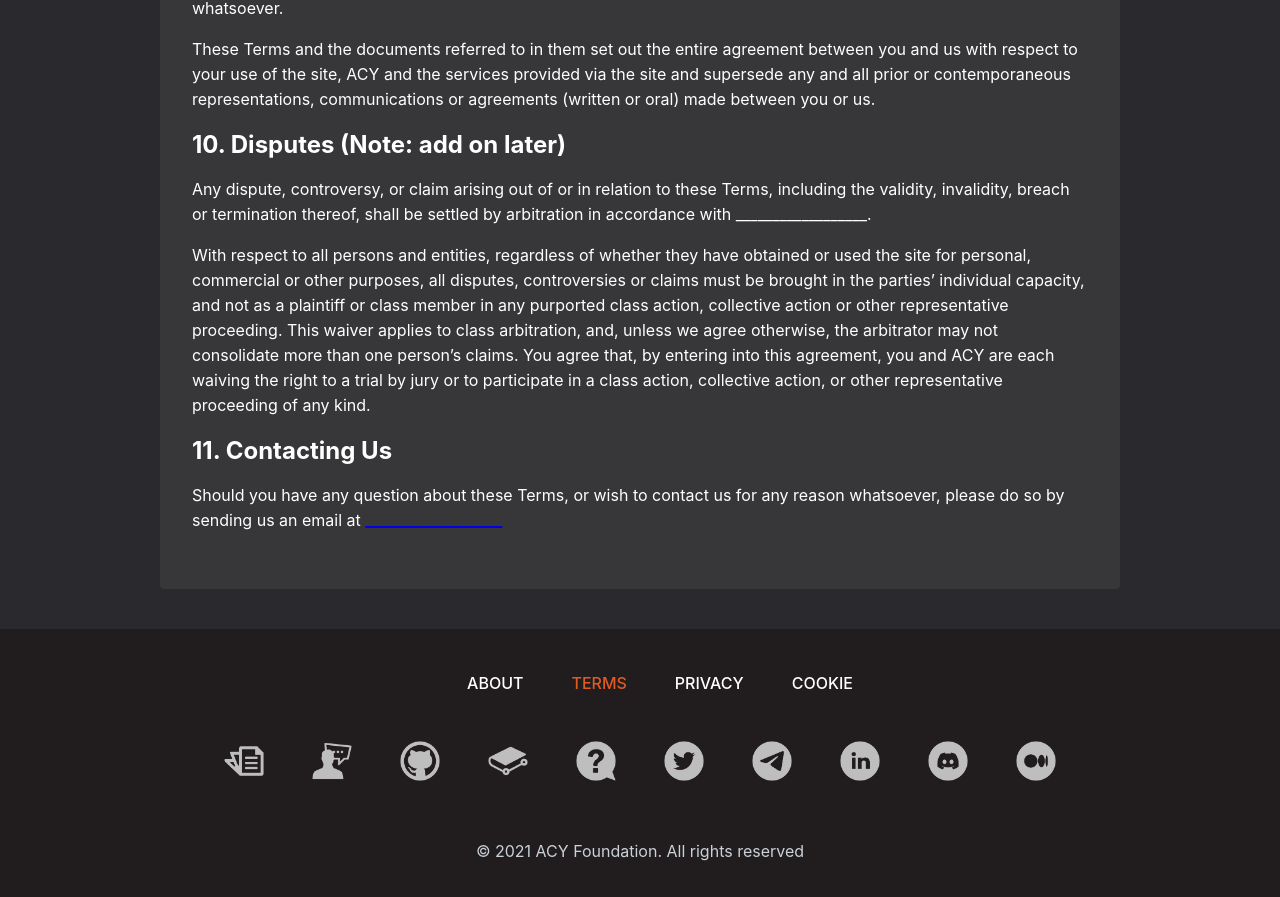
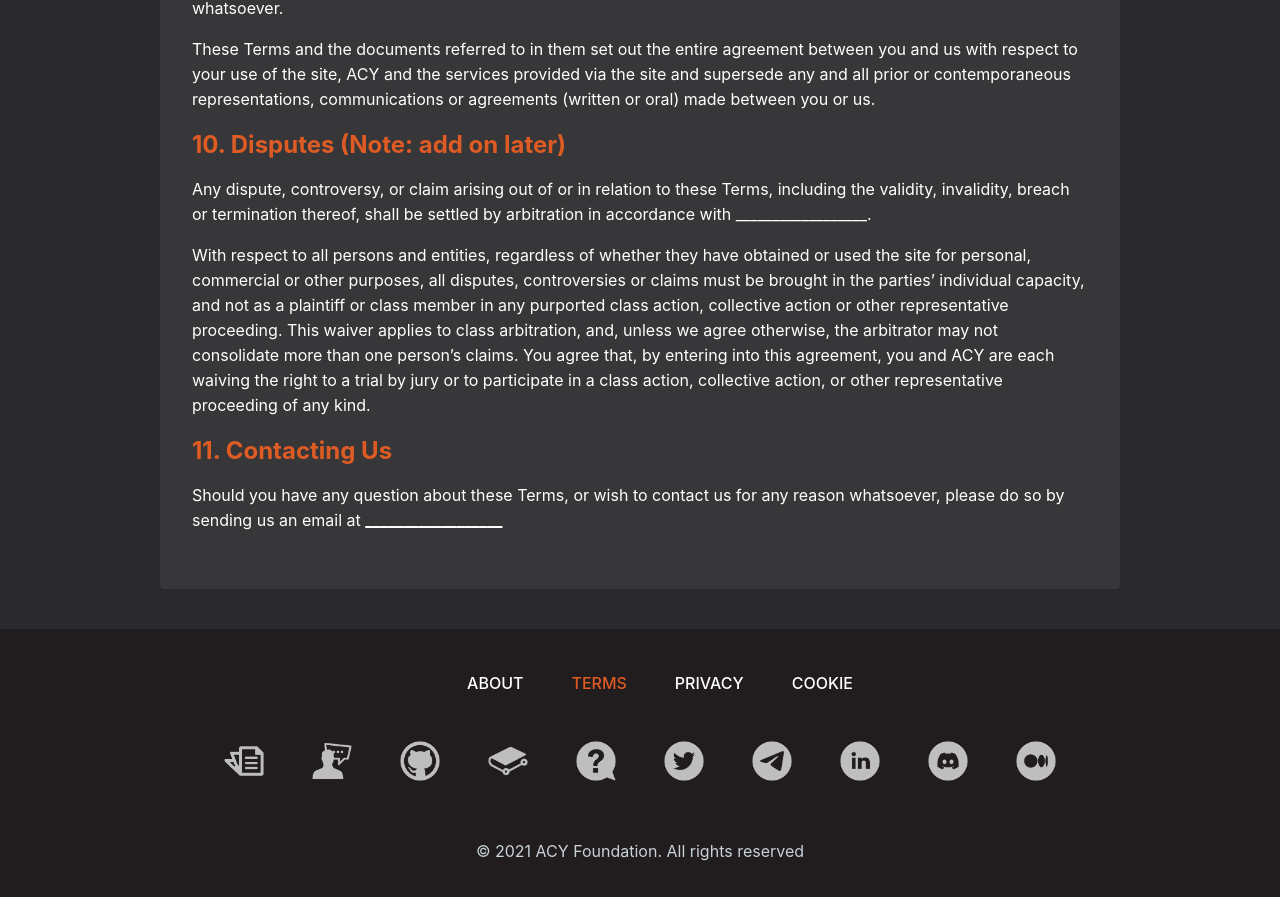
Before and after one commit to austin0072009/acy-website, a React (Create React App) app: page /terms-of-use in a window 1280 px wide. Shown: the part 5276-6173 px from the top of the page. Built offline with nearby package versions, Linux system fonts and the light colour scheme; what javascript-color-gradient would draw is missing.

Commit message:
style: make h2 in md field orange

```diff
--- a/src/components/MdTextField.js
+++ b/src/components/MdTextField.js
@@ -1,5 +1,7 @@
 import ReactMarkdown from "react-markdown";
 import styled from "styled-components";
+import style from "../css/markdown-styles.module.css";
+
 const StyledDiv = styled.div`
   line-height: 25px;
 `;
@@ -7,8 +9,8 @@ const StyledDiv = styled.div`
 const MdTextField = ({ text }) => {
   return (
     <div className="mx-2 my-10 sm:mx-5 lg:mx-10 xl:mx-20 px-2 sm:px-5 xl:px-20 lg:px-10">
-      <div className="bg-brown-400 px-8 pb-10 pt-3 rounded text-white ">
-        <StyledDiv>
+      <div className="bg-brown-400 px-8 pb-10 pt-3 rounded">
+        <StyledDiv className={style.reactMarkDown}>
           <ReactMarkdown>{text}</ReactMarkdown>
         </StyledDiv>
       </div>
--- a/src/components/VideoPanel.js
+++ b/src/components/VideoPanel.js
@@ -10,7 +10,7 @@ export const VideoPanel = () => {
             maxHeight: isMobile ? "700px" : "1000px",
           }}
           className="rounded-xl"
-          src="https://api.acy.finance/app.html"
+          src="http://localhost:3001/app.html"
           title="ACY"
           frameBorder="0"
         ></iframe>
--- /dev/null
+++ b/src/css/markdown-styles.module.css
@@ -0,0 +1,7 @@
+.reactMarkDown * {
+  color: white;
+}
+
+.reactMarkDown h2 {
+  color: #de5b24;
+}
```
